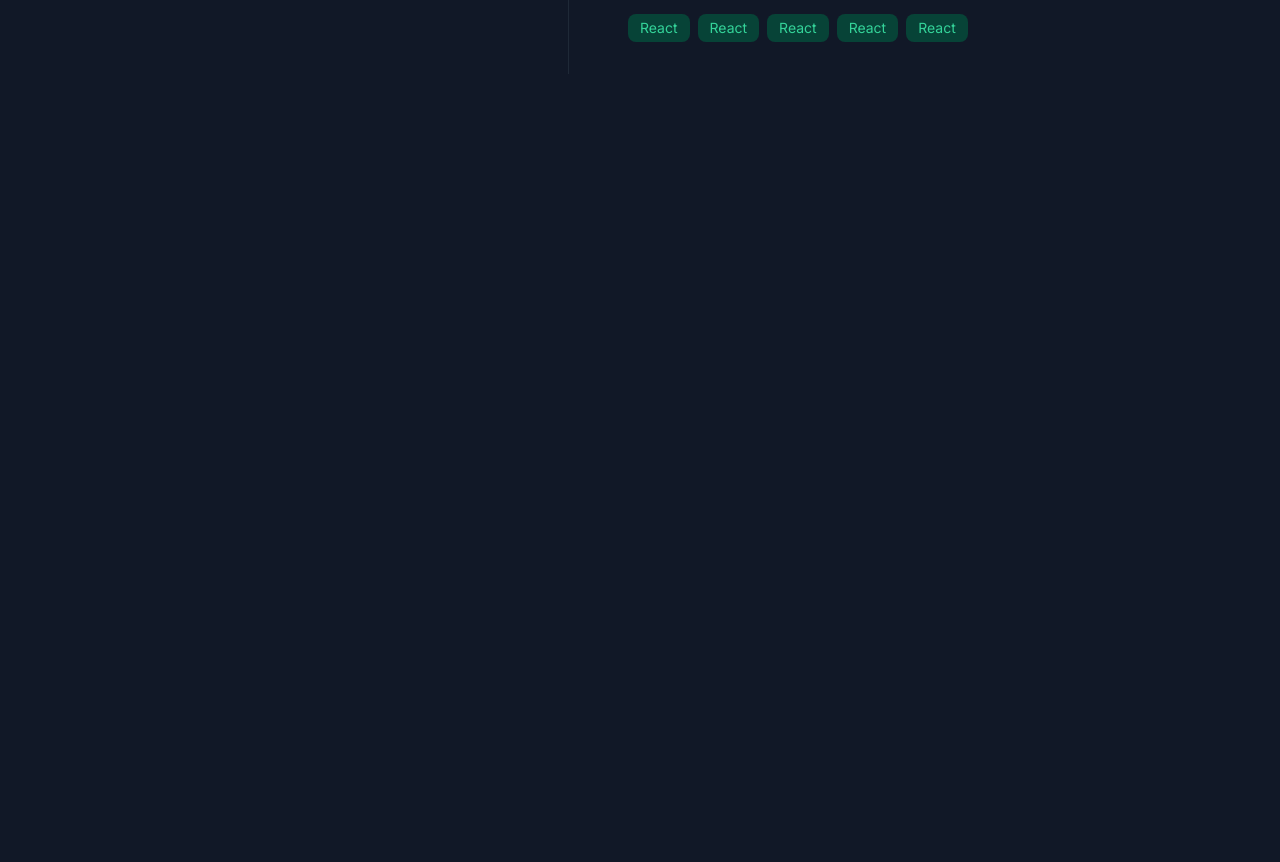
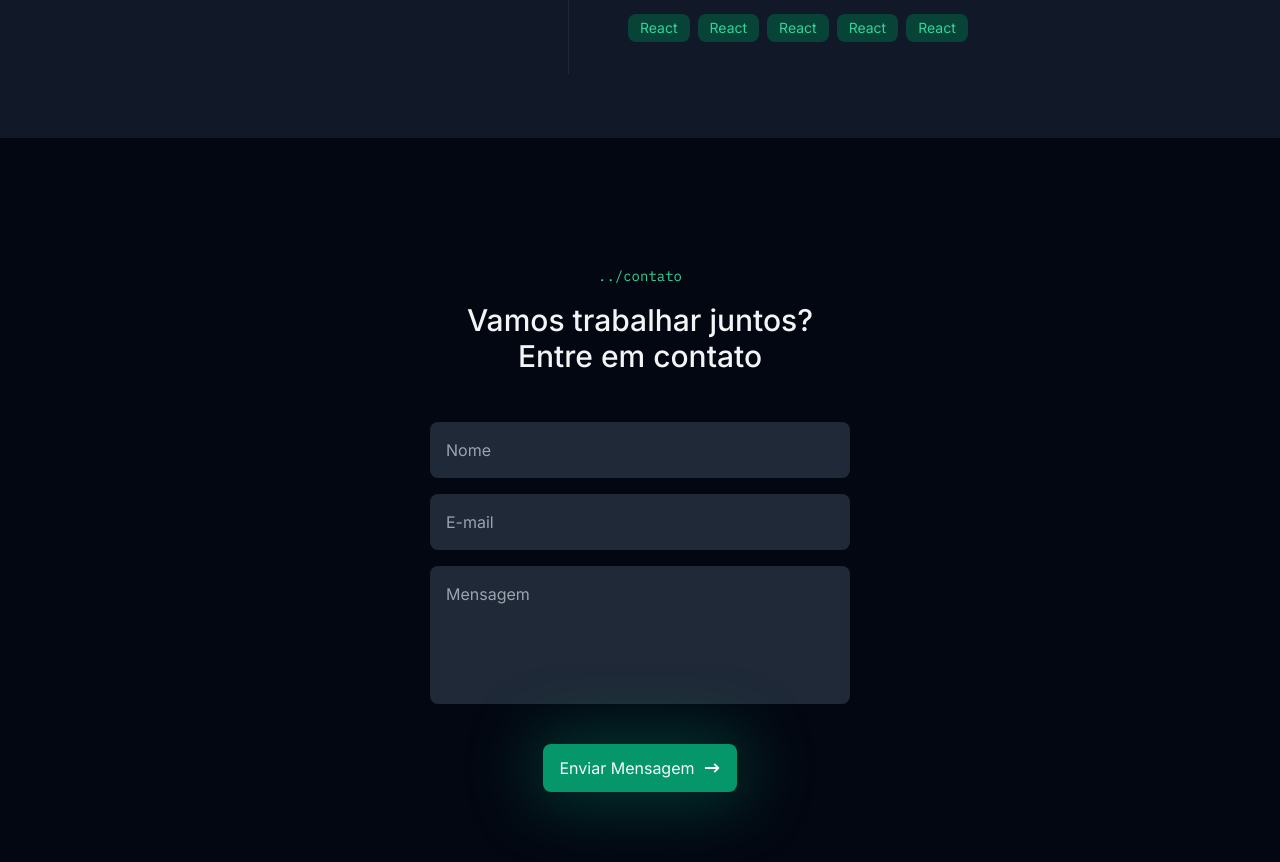
Before and after one commit to marllonramoss/portfolio-2023, a Next.js app: page / in a window 1280 px wide. Shown: the part 2860-3722 px from the top of the page. Before the commit the page ends 2998 px from the top, so only its background shows below. Built offline with nearby package versions, Linux system fonts and the light colour scheme.

Commit message:
contact-form

```diff
--- /dev/null
+++ b/app/components/contact-form/index.tsx
@@ -0,0 +1,69 @@
+'use client'
+
+import { HiArrowNarrowRight } from "react-icons/hi";
+import Button from "../button";
+import SectionTitle from "../section-title";
+import { useForm } from "react-hook-form"
+import { z } from "zod"
+import { zodResolver } from "@hookform/resolvers/zod"
+
+const contactFormSchema = z.object({
+    name: z.string().min(3).max(100),
+    email: z.string().email(),
+    message: z.string().min(1).max(500)
+})
+
+type ContactFormData = z.infer<typeof contactFormSchema>
+
+export default function ContactForm() {
+    const { handleSubmit, register } = useForm<ContactFormData>({
+        resolver: zodResolver(contactFormSchema)
+    })
+
+    const onSubmit = (data: ContactFormData) => {
+        console.log(data);
+
+    }
+
+    return (
+        <section className="py-16 px-6 md:py-32 flex items-center justify-center bg-gray-950">
+            <div className="w-full max-w-[420px] mx-auto">
+                <SectionTitle
+                subtitle="contato"
+                title="Vamos trabalhar juntos? Entre em contato"
+                className="items-center text-center"
+                />
+
+                <form
+                 className="mt-12 w-full flex flex-col gap-4"
+                 onSubmit={handleSubmit(onSubmit)}
+                 >
+
+
+                    <input
+                    placeholder="Nome"
+                    className="w-full h-14 bg-gray-800 rounded-lg placeholder:text-gray-400 text-gray-50 p-4 focus:outline-none focus:ring-2 ring-emerald-600"
+                    {...register('name')}
+                    />
+                    <input
+                    placeholder="E-mail"
+                    type="email"
+                    className="w-full h-14 bg-gray-800 rounded-lg placeholder:text-gray-400 text-gray-50 p-4 focus:outline-none focus:ring-2 ring-emerald-600"
+                    {...register('email')}
+                   />
+                    <textarea
+                    placeholder="Mensagem"
+                    className="resize-none w-full h-[138px] bg-gray-800 rounded-lg placeholder:text-gray-400 text-gray-50 p-4 focus:outline-none focus:ring-2 ring-emerald-600"
+                    maxLength={500}
+                    {...register('message')}
+                    />
+
+                    <Button className="h-max mx-auto mt-6 shadow-button">
+                        Enviar Mensagem
+                        <HiArrowNarrowRight size={18}/>
+                    </Button>
+                </form>
+            </div>
+        </section>
+    )
+}
--- a/app/layout.tsx
+++ b/app/layout.tsx
@@ -2,6 +2,7 @@
 import './globals.css'
 import { ReactNode } from 'react'
 import Header from './components/header'
+import ContactForm from './components/contact-form'
 
 
 const inter = Inter({
@@ -21,6 +22,7 @@
       <body>
         <Header/>
         {children}
+        <ContactForm/>
       </body>
     </html>
   )
```
